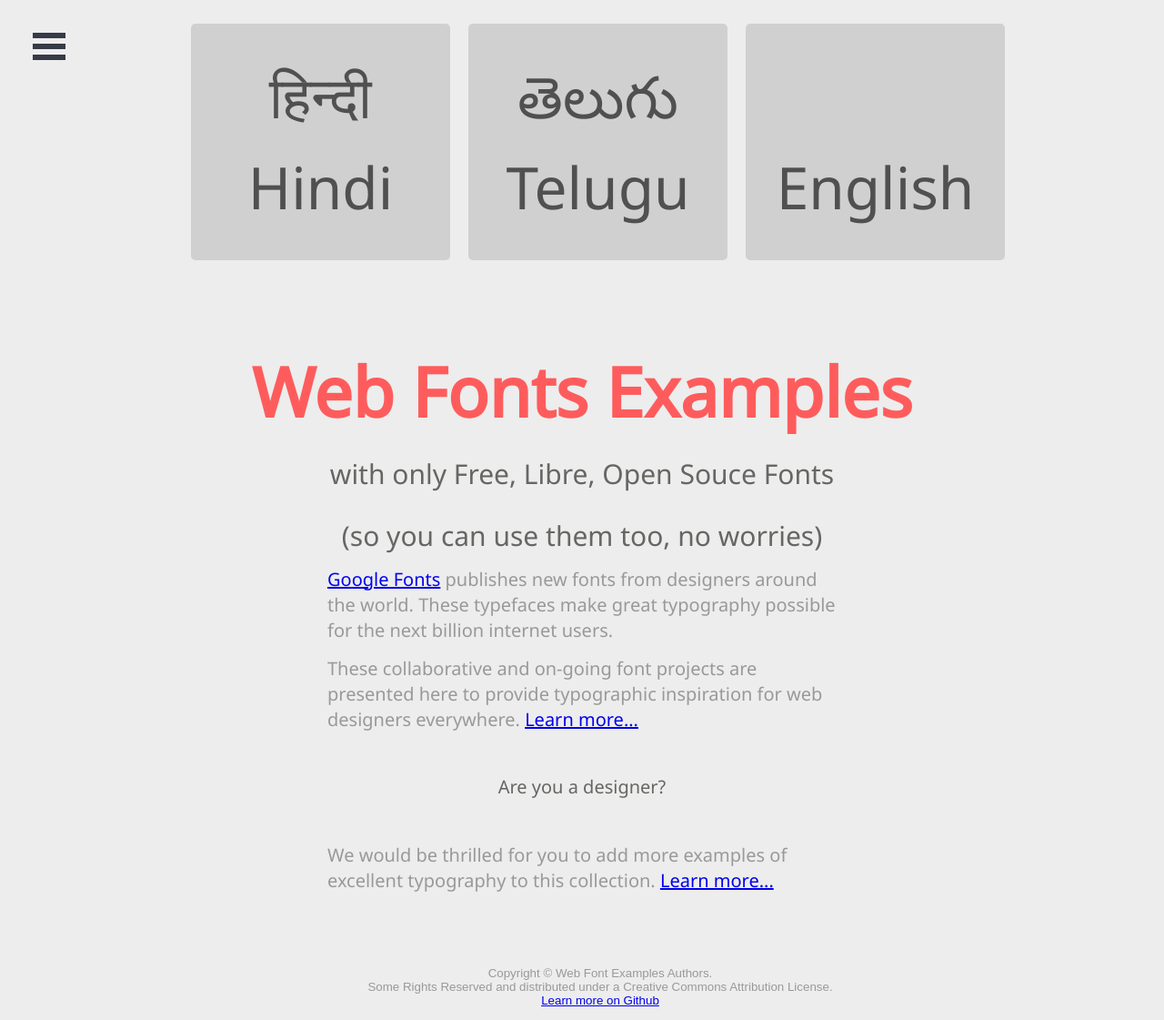
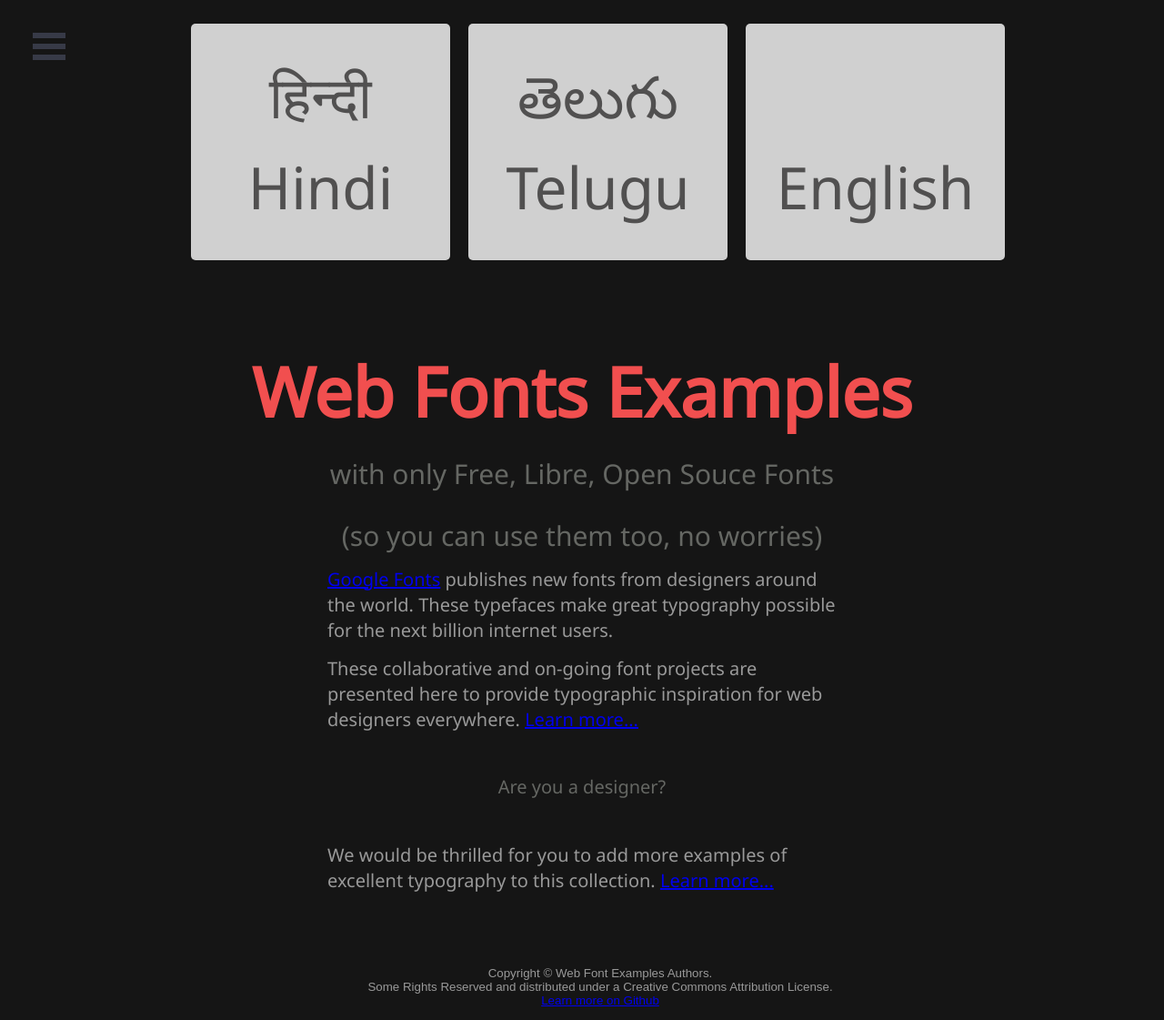
Before and after one commit to davelab6/librefonts.com, a Jekyll site: the page built from index.html, in a window 1280 px wide. Shown: the whole page at 91% size. Built offline with Jekyll 4.4.1, drawn with Linux system fonts in a browser that asks for light colours; nearby versions of some CDN libraries; some web fonts are replaced.

Commit message:
Black background

```diff
--- a/css/site.css
+++ b/css/site.css
@@ -7,7 +7,7 @@ body {
     margin: 0;
     padding: 0;
     zoom: 1;
-    background: #EDEDED;
+    background: #151515;
 }
 h1,
 h2,
```
